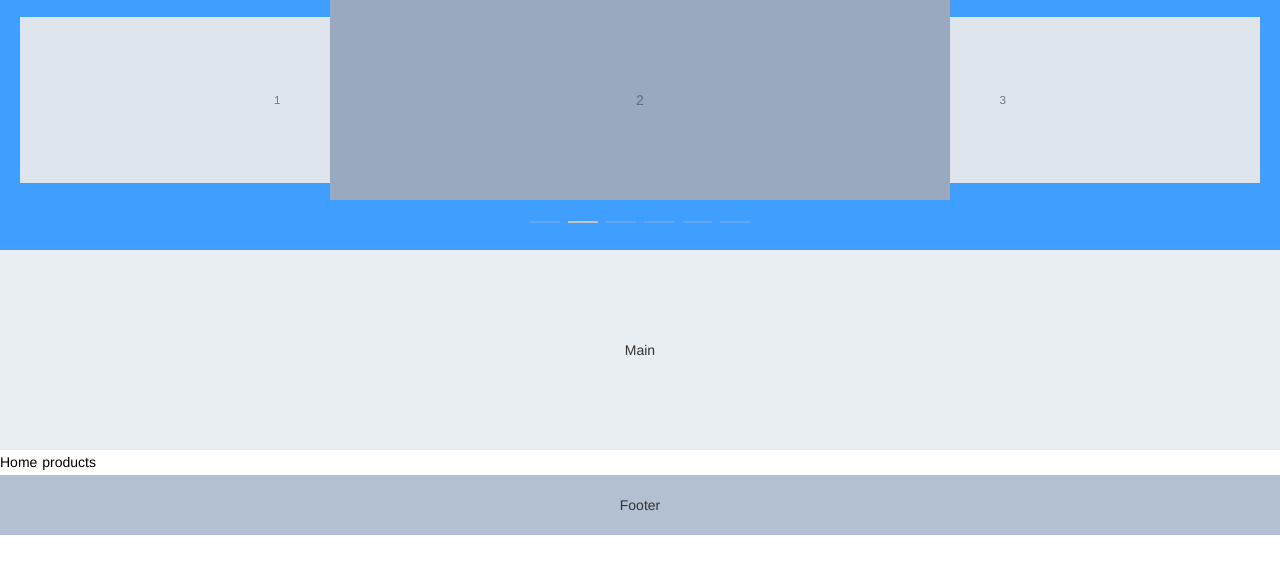
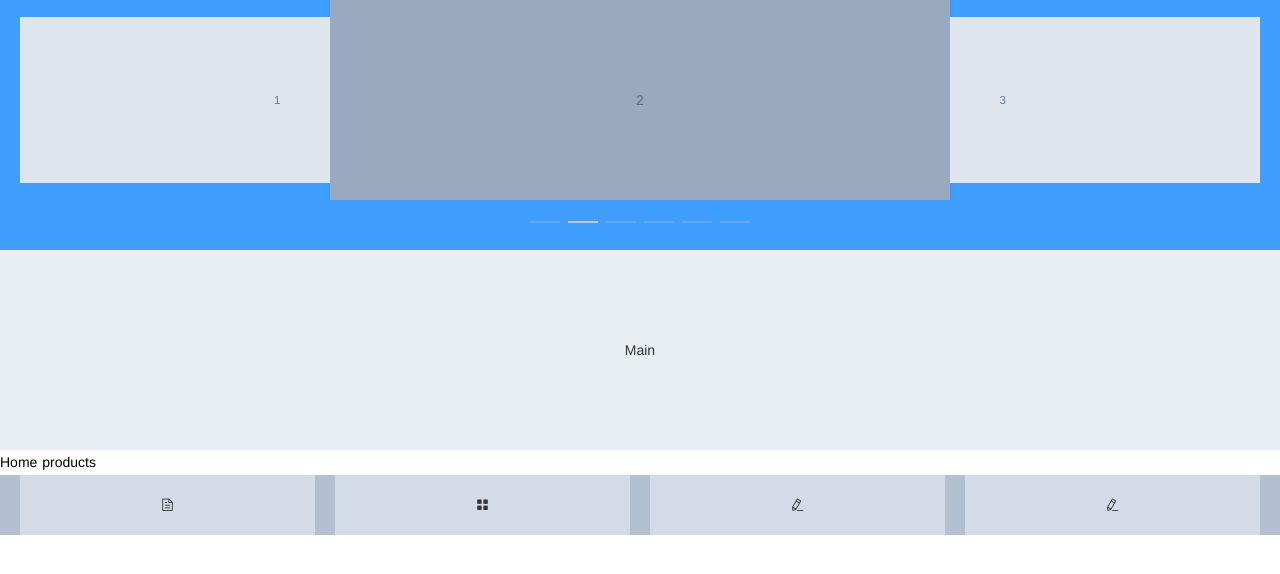
Before and after one commit to jsdcxy/myfrist, a Nuxt app: page / in a window 1280 px wide. Shown: the top 574 px of the page. Built offline with nearby package versions, Linux system fonts and the light colour scheme; data requests are answered from the project's data file.

Commit message:
增加底部按钮

```diff
--- a/components/index/base/main.css
+++ b/components/index/base/main.css
@@ -4,3 +4,6 @@
     text-align: center;
     line-height: 60px;
   }
+  .bg-purple {
+    background: #d3dce6;
+  }
--- a/components/index/base/main.html
+++ b/components/index/base/main.html
@@ -1 +1,8 @@
-<el-footer>Footer</el-footer>
+<el-footer>
+    <el-row :gutter="20">
+        <el-col :span="6"><div class="grid-content bg-purple"><i class="el-icon-document"></i></div></el-col>
+        <el-col :span="6"><div class="grid-content bg-purple"><i class="el-icon-menu"></i></div></el-col>
+        <el-col :span="6"><div class="grid-content bg-purple"><i class="el-icon-edit"></i></div></el-col>
+        <el-col :span="6"><div class="grid-content bg-purple"><i class="el-icon-edit"></i></div></el-col>
+      </el-row>
+</el-footer>
```
